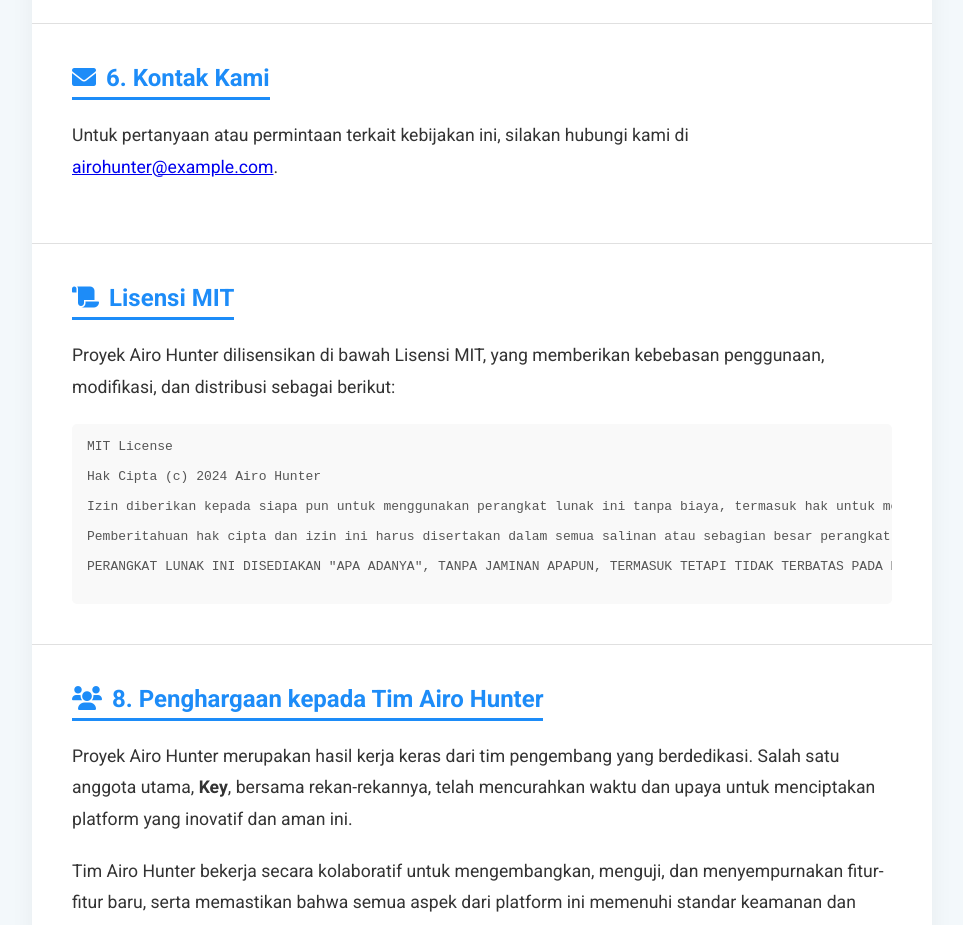
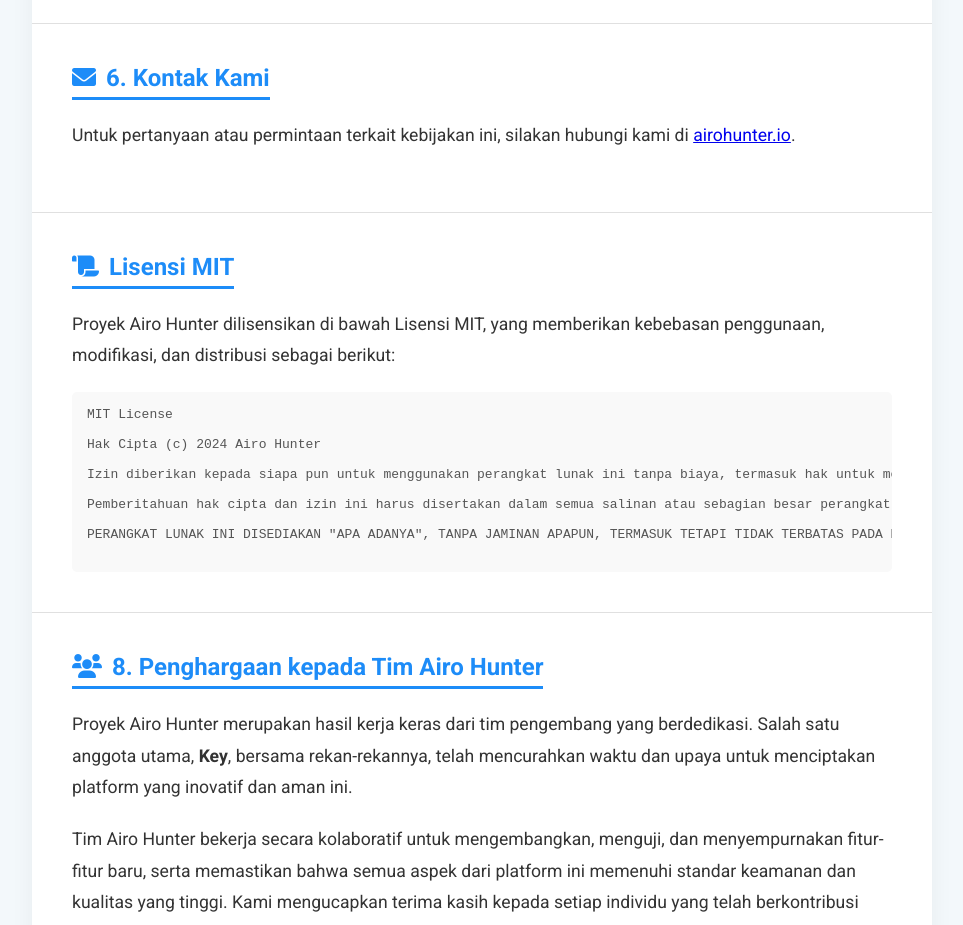
Before and after one commit to kioshappyio/Airo-Hunter-privacy-policy, a plain HTML site: page index.html in a window 1280 px wide. Shown: the part 1500-2425 px from the top of the page, without its empty margins (158-1121 px from the left). Drawn offline with Linux system fonts and the light colour scheme.

Commit message:
Update index.html

```diff
--- a/index.html
+++ b/index.html
@@ -199,7 +199,7 @@
 
         <section>
             <h2><i class="fas fa-envelope icon"></i>6. Kontak Kami</h2>
-            <p>Untuk pertanyaan atau permintaan terkait kebijakan ini, silakan hubungi kami di <a href="mailto:airohunter@example.com">airohunter@example.com</a>.</p>
+            <p>Untuk pertanyaan atau permintaan terkait kebijakan ini, silakan hubungi kami di <a href="mailto:airohunter.io@gmail.com">airohunter.io</a>.</p>
         </section>
 
         <section>
```
